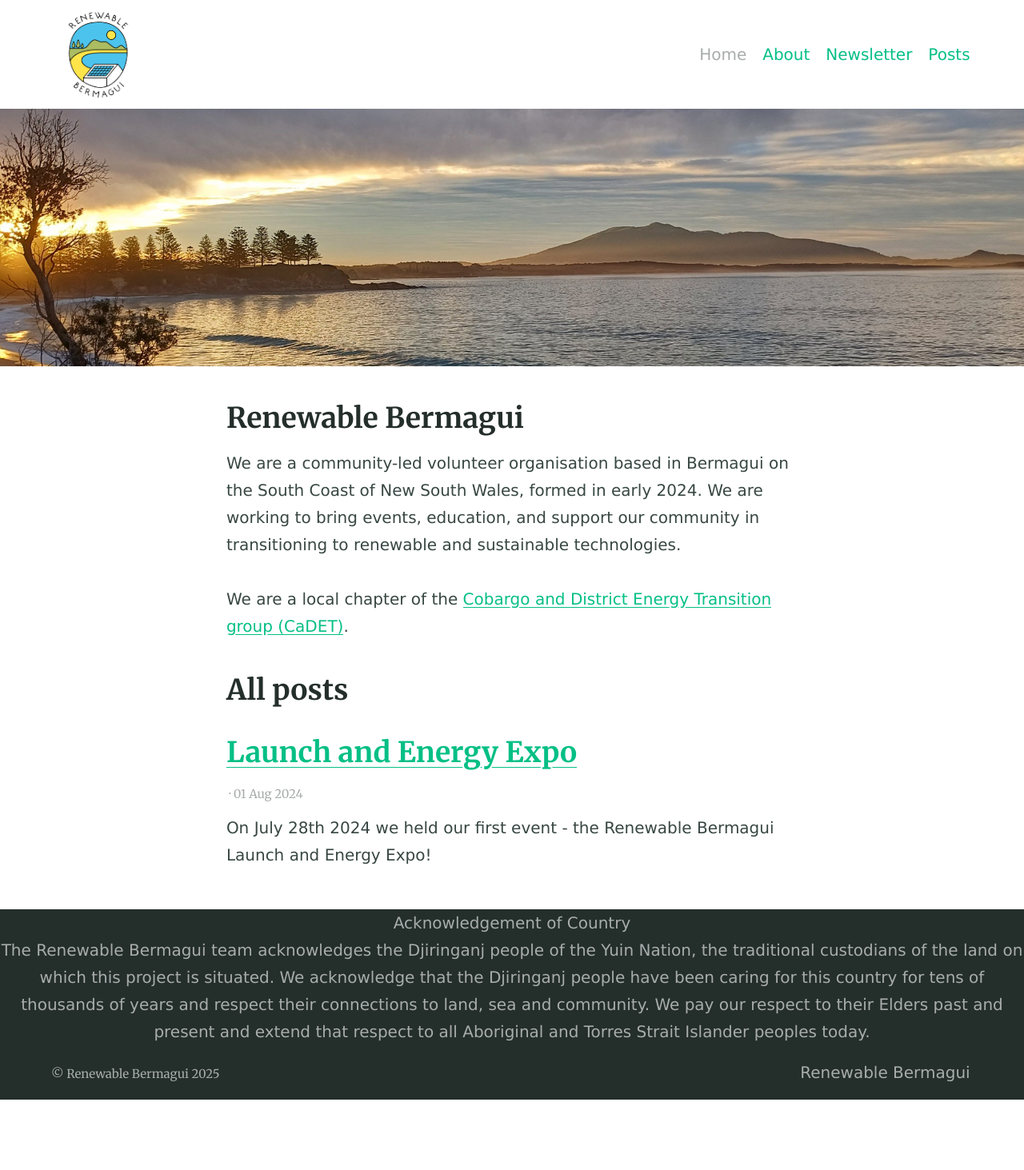
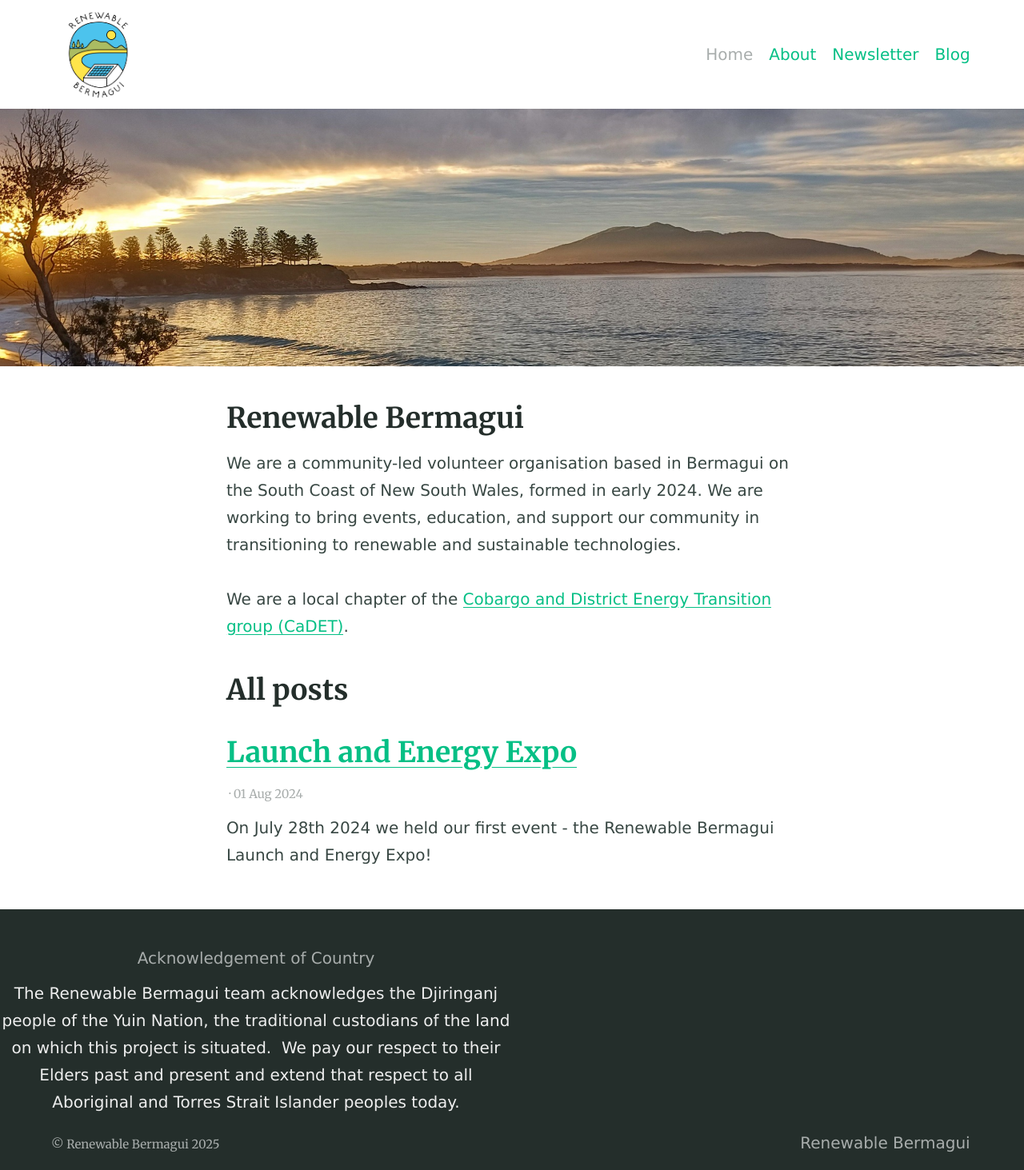
Before and after one commit to renewablebermagui/renewablebermagui.github.io, a Jekyll site: the page built from index.md, in a window 1280 px wide. Shown: the whole page at 80% size. Built offline with Jekyll 4.4.1, drawn with Linux system fonts in a browser that asks for light colours; our own code applies the rules of GitHub Pages for plain Markdown files; before the commit the page ends 1375 px from its top, so only the background shows below that.

Commit message:
updated footer

```diff
--- a/_config.yml
+++ b/_config.yml
@@ -20,7 +20,7 @@
   url: /about
 - title: Newsletter
   url: /newsletter
-- title: Posts
+- title: Blog
   url: /posts
 
 navigation_footer:
--- a/_includes/site-footer.html
+++ b/_includes/site-footer.html
@@ -1,10 +1,19 @@
 <footer class="footer">
 
 
-  <h3 style="text-align: center;">Acknowledgement of Country</h3>
-  <blockquote>
-  <p style="text-align: center;">The Renewable Bermagui team acknowledges the Djiringanj people of the Yuin Nation, the traditional custodians of the land on which this project is situated. We acknowledge that the Djiringanj people have been caring for this country for tens of thousands of years and respect their connections to land, sea and community. We pay our respect to their Elders past and present and extend that respect to all Aboriginal and Torres Strait Islander peoples today.</p>
-  </blockquote>
+  <p style="text-align: center;">&nbsp;</p>
+  <table style="border-collapse: collapse; width: 50%; height: 219px;" border="0">
+  <tbody>
+  <tr style="height: 54px;">
+  <td style="width: 100%; height: 54px;">
+  <h4 style="text-align: center;">Acknowledgement of Country</h4>
+  </td>
+  </tr>
+  <tr style="height: 137px;">
+  <td style="width: 100%; text-align: center; height: 137px;"><span style="color: #eeeeee;">The Renewable Bermagui team acknowledges the Djiringanj people of the Yuin Nation, the traditional custodians of the land on which this project is situated.&nbsp; We pay our respect to their Elders past and present and extend that respect to all Aboriginal and Torres Strait Islander peoples today.</span></td>
+  </tr>
+  </tbody>
+  </table>
 
   <div class="container">
     <div class="copyright  typeset">
```
